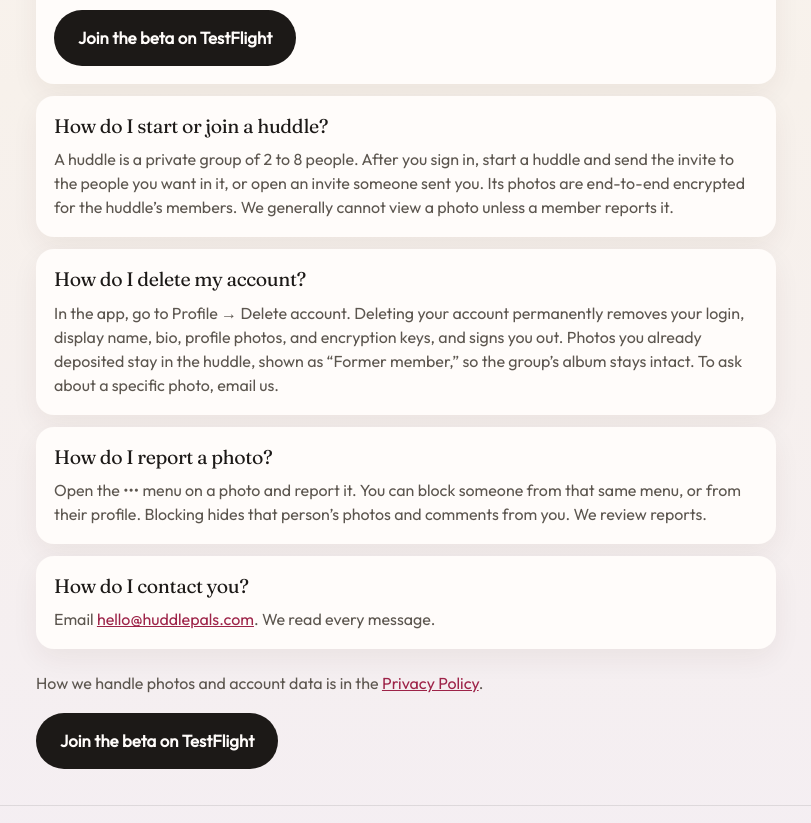
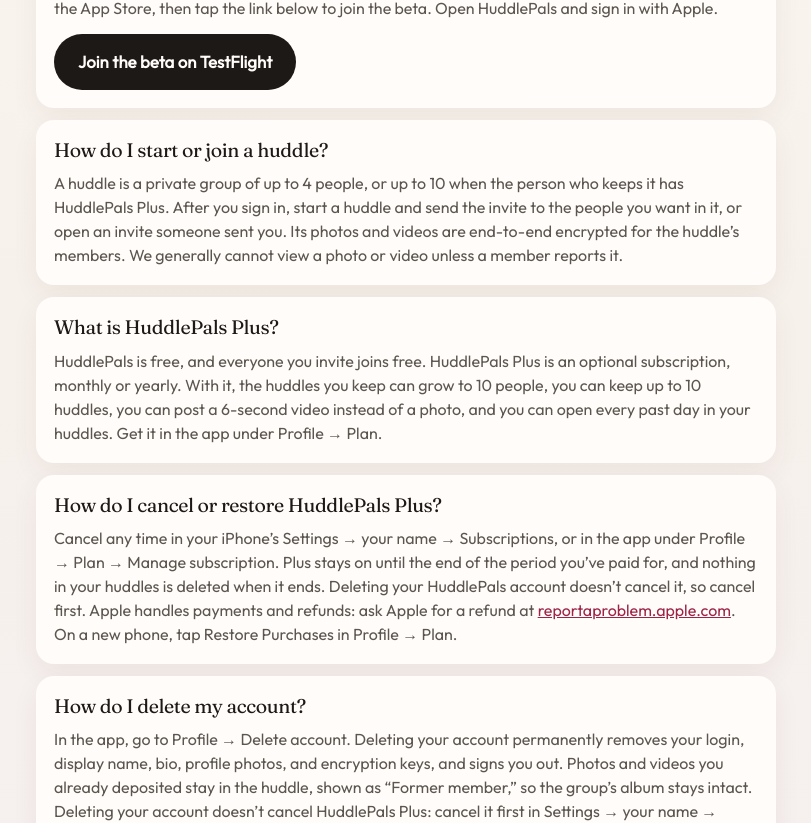
Before and after one commit to XpertiCON106/HuddlePals.com, a React (Vite) app: page /support in a window 1280 px wide. Shown: the part 626-1449 px from the top of the page, without its empty margins (234-1045 px from the left). Built offline with nearby package versions, Linux system fonts and the light colour scheme.

Commit message:
Merge pull request #2 from XpertiCON106/advertisement
Add HuddlePals Plus and video drops across website and legal pages

```diff
--- a/index.html
+++ b/index.html
@@ -9,7 +9,7 @@
     <title>HuddlePals — One photo a day. Just your people.</title>
     <meta
       name="description"
-      content="HuddlePals is a private photo app for groups of 2 to 8. Post one photo a day, unlock everyone else's, and keep a shared streak. Photos are end-to-end encrypted. iOS 17+."
+      content="HuddlePals is a private photo app for small groups. Post one photo a day, unlock everyone else's, and keep a shared streak. Photos and videos are end-to-end encrypted. iOS 17+."
     />
     <link rel="canonical" href="https://huddlepals.com/" />
     <link rel="icon" href="/favicon.svg" type="image/svg+xml" />
--- a/src/content/privacy.md
+++ b/src/content/privacy.md
@@ -1,7 +1,7 @@
 
 # HuddlePals — Privacy Policy
 
-_Last updated: 2026-10-23_
+_Last updated: 2026-10-27_
 
 > Operator: **HuddlePals**
 > Contact: **{{CONTACT_EMAIL}}**
@@ -9,9 +9,10 @@
 ## What HuddlePals is
 
 HuddlePals is a private, invite-only photo-sharing app for small groups. Each
-member deposits one photo per day into a shared "huddle." Photos are
-end-to-end encrypted so that only the members of that huddle can view them,
-within the limits described under "How your data is stored and protected."
+member deposits one photo per day into a shared "huddle" or, with HuddlePals
+Plus, a video of up to 6 seconds. Photos and videos are end-to-end encrypted
+so that only the members of that huddle can view them, within the limits
+described under "How your data is stored and protected."
 
 ## What we collect
 
@@ -20,11 +21,12 @@
 | **Apple account identifier**, and any email address Apple shares at sign-in (it may be a private relay address) | To sign you in with Sign in with Apple, the only way to sign in. If Apple shares your name, we use it only to pre-fill your display name, which you can change | Yes |
 | **Display name** | Shown to other members of your huddles | Yes |
 | **Profile photos** (up to 3) and **bio** | Shown on your profile to people you share a huddle with | Yes |
-| **Deposited photos and captions** | The core function — shared with your huddle's members. Photos are end-to-end encrypted; captions are not | Yes |
+| **Deposited photos, videos and captions** | The core function — shared with your huddle's members. Photos and videos are end-to-end encrypted, including a video's sound and the still image made from its first frame; captions are not. A video records sound only if you allow HuddlePals to use the microphone | Yes |
 | **Encryption public key** | Lets your huddle's members share the huddle's photo key with your device. Your private key stays on your devices (iCloud Keychain) | Yes |
 | **Reactions and comments** | The core function | Yes |
 | **Push notification token** (only if you allow notifications) | To notify your device about activity in your huddles: new photos, comments and reactions on your photos, and new members | Yes |
 | **Terms agreement record**: which version of the Terms of Service you agreed to, when, and the app version | To show that you agreed to the Terms | Yes |
+| **Subscription records** (only if you get HuddlePals Plus): the plan (monthly or yearly), Apple's transaction IDs, when it was bought and when it renews or ends, any billing grace period, refund or revocation, whether it will renew, and whether it was a test purchase | To give you Plus and keep it in step with Apple, and so that one subscription unlocks only one account. Apple handles payment: we never receive your card or billing details | Yes |
 
 We do **not** use third-party advertising or tracking, we do **not** sell your
 data, and we do **not** collect location, contacts, or device-tracking
@@ -38,14 +40,17 @@
 network traffic uses HTTPS. Sign-in tokens are stored in the iOS Keychain on
 your device.
 
-**Deposited photos are end-to-end encrypted.** Each photo is encrypted on
-your device before upload, and the keys that decrypt a huddle's photos are
-held on its members' devices, not by us. Supabase stores only the encrypted
-file. We don't hold your photo keys, and HuddlePals is designed so that we
-(the operator) can't view your photos, with one exception: when someone
-**reports** a photo, their device sends that one photo's key with the report
-so we can review it. That key opens only the reported photo, never the rest
-of the huddle.
+**Deposited photos and videos are end-to-end encrypted.** Each photo and
+video is encrypted on your device before upload, and the keys that decrypt a
+huddle's photos and videos are held on its members' devices, not by us.
+Supabase stores only the encrypted files. We don't hold your keys, and
+HuddlePals is designed so that we (the operator) can't view your photos or
+videos, with one exception: when someone **reports** a photo or video, their
+device sends that one deposit's key with the report so we can review it.
+That key opens only the reported deposit (for a video, the clip and its
+still image), never the rest of the huddle. Your device keeps only encrypted
+copies: a new recording stays in a protected temporary file only until it's
+encrypted, and a video is decrypted into memory to play.
 
 Our servers keep track of who belongs to each huddle and pass members'
 public keys between devices. So that no one who controls those servers,
@@ -65,21 +70,40 @@
 
 **Notifications** are delivered through Apple's push notification service.
 They name the huddle and the member who posted, commented, reacted or
-joined, and never include photos, captions or comment text. You can turn
-them off in Profile → Notifications or in iOS Settings; signing out or
+joined, and never include photos, videos, captions or comment text. You can
+turn them off in Profile → Notifications or in iOS Settings; signing out or
 turning them off removes your device's token.
 
 Not end-to-end encrypted: captions, comments, reactions, your display name,
-bio, and profile photos, and information such as who is in which huddle and
-when photos were posted. These are protected by the access rules above and
-are visible to us as the operator.
+bio, and profile photos, and information such as who is in which huddle,
+when deposits were posted, whether each is a photo or a video and how long a
+video is, and whether you have HuddlePals Plus. These are protected by the
+access rules above and are visible to us as the operator.
+
+## HuddlePals Plus purchases
+
+HuddlePals Plus is sold through Apple's App Store, and Apple handles the
+payment: we never receive your payment card or billing details. When you
+buy, renew or restore Plus, your device sends us the signed record of the
+purchase that Apple gave it, and Apple's servers tell us about renewals,
+billing problems, refunds and cancellations. We check Apple's signature on
+each, then keep the subscription records listed above for as long as your
+account exists. The app tags each purchase with your HuddlePals account ID,
+so that the subscription goes to the account that bought it and can't
+unlock another; Apple receives that ID, a random code that means nothing
+outside HuddlePals, with the purchase. We also note which messages from Apple arrived and when, and
+delete those notes after 90 days. Apple keeps its own records of your
+purchases under Apple's privacy policy.
 
 ## Permanence of deposited content
 
-HuddlePals is built around a promise: **a photo deposited into a huddle is
-permanent.** It becomes part of that group's shared archive and **cannot be
-edited or deleted**, even by the person who posted it. Please only deposit
-photos you are comfortable making a permanent part of your group's record.
+HuddlePals is built around a promise: **a photo or video deposited into a
+huddle is permanent.** It becomes part of that group's shared archive and
+**cannot be edited or deleted**, even by the person who posted it. Please
+only deposit photos and videos you are comfortable making a permanent part
+of your group's record. On the free plan, the archive shows the most recent
+30 days; older deposits are kept, not deleted, and open again with
+HuddlePals Plus.
 
 ## Your choices and account deletion
 
@@ -87,25 +111,29 @@
 When you do:
 
 - Your account, login, display name, bio, profile photos, push notification
-  tokens, encryption keys, and Terms agreement records are **permanently
-  removed**, and you are signed out.
+  tokens, encryption keys, Terms agreement records, and subscription records
+  are **permanently removed**, and you are signed out.
 - We ask Apple to revoke the app's access to your Apple Account.
-- **Photos you already deposited remain in your shared huddles**, shown as
-  "Former member" rather than under your name. This is required to keep the
-  group's shared archive intact for the other members — consistent with the
-  permanence described above.
+- **Photos and videos you already deposited remain in your shared huddles**,
+  shown as "Former member" rather than under your name. This is required to
+  keep the group's shared archive intact for the other members — consistent
+  with the permanence described above.
+- **Deleting your account doesn't cancel HuddlePals Plus.** Apple keeps
+  billing until you cancel it in Settings → your name → Subscriptions, so
+  cancel it there first.
 
-If you want a deposited photo removed from a huddle entirely (beyond the
-"Former member" de-identification above), contact us at the email above and
-we will review the request.
+If you want a deposited photo or video removed from a huddle entirely
+(beyond the "Former member" de-identification above), contact us at the
+email above and we will review the request.
 
 ## Reporting and blocking
 
-You can **report** a photo and **block** another member from within the app
-(via the "•••" menu on a photo or a member's profile). Blocking hides that
-person's photos and comments from you. We review reports and act on
-objectionable content. Because photos are end-to-end encrypted, reporting a
-photo shares that photo's decryption key with us so we can see it; we use it
+You can **report** a photo or video and **block** another member from
+within the app (via the "•••" menu on a photo or video, or on a member's
+profile). Blocking hides that person's photos, videos and comments from you.
+We review reports and act on objectionable content. Because photos and
+videos are end-to-end encrypted, reporting one shares that deposit's
+decryption key with us so we can see it; we use it
 only to review the report and to meet our legal obligations, such as
 reporting child sexual abuse material to NCMEC. Reports stay on file even if
 the person who filed one, or the person reported, deletes their account,
--- a/src/pages/About.tsx
+++ b/src/pages/About.tsx
@@ -47,14 +47,14 @@
       <p className="cta-note">For iPhone. Requires iOS 17 or later.</p>
       <ul className="chips">
         <li>Sign in with Apple</li>
-        <li>Groups of 2–8</li>
+        <li>Groups of up to 10</li>
         <li>Camera only</li>
         <li>End-to-end encrypted photos</li>
       </ul>
 
       <section>
         <h2>How it works</h2>
-        <p className="lede">A private group of two to eight. Everyone posts one photo a day.</p>
+        <p className="lede">A private group of up to four, or ten with HuddlePals Plus. Everyone posts one photo a day.</p>
         <div className="steps">
           {steps.map((step) => (
             <article className="step" key={step.n}>
--- a/src/pages/Home.tsx
+++ b/src/pages/Home.tsx
@@ -4,7 +4,7 @@
 export function Home() {
   usePageMeta(
     "HuddlePals — One photo a day. Just your people.",
-    "HuddlePals is a private photo app for groups of 2 to 8. Post one photo a day, unlock everyone else's, and keep a shared streak. Photos are end-to-end encrypted. iOS 17+.",
+    "HuddlePals is a private photo app for small groups. Post one photo a day, unlock everyone else's, and keep a shared streak. Photos and videos are end-to-end encrypted. iOS 17+.",
   );
 
   return (
--- a/src/pages/Privacy.tsx
+++ b/src/pages/Privacy.tsx
@@ -5,7 +5,7 @@
 export function Privacy() {
   usePageMeta(
     "Privacy Policy — HuddlePals",
-    "How HuddlePals collects, encrypts, and stores photos and account data, and how to delete your account.",
+    "How HuddlePals collects, encrypts, and stores photos, videos, purchases, and account data, and how to delete your account.",
   );
   return (
     <div className="page">
--- a/src/pages/Support.tsx
+++ b/src/pages/Support.tsx
@@ -24,7 +24,7 @@
         <p>
           If an intimate image of you, or of someone you are authorized to act for, was shared on
           HuddlePals without consent, you can ask us to remove it, whether or not you have an
-          account. Report the photo in the app, or email{" "}
+          account. Report the photo or video in the app, or email{" "}
           <a href={`mailto:${CONTACT_EMAIL}?subject=${encodeURIComponent(REMOVAL_SUBJECT)}`}>
             {CONTACT_EMAIL}
           </a>{" "}
@@ -61,10 +61,32 @@
         <article>
           <h2>How do I start or join a huddle?</h2>
           <p>
-            A huddle is a private group of 2 to 8 people. After you sign in, start a huddle and
-            send the invite to the people you want in it, or open an invite someone sent you. Its
-            photos are end-to-end encrypted for the huddle’s members. We generally cannot view a
-            photo unless a member reports it.
+            A huddle is a private group of up to 4 people, or up to 10 when the person who keeps it
+            has HuddlePals Plus. After you sign in, start a huddle and send the invite to the people
+            you want in it, or open an invite someone sent you. Its photos and videos are
+            end-to-end encrypted for the huddle’s members. We generally cannot view a photo or video
+            unless a member reports it.
+          </p>
+        </article>
+        <article>
+          <h2>What is HuddlePals Plus?</h2>
+          <p>
+            HuddlePals is free, and everyone you invite joins free. HuddlePals Plus is an optional
+            subscription, monthly or yearly. With it, the huddles you keep can grow to 10 people,
+            you can keep up to 10 huddles, you can post a 6-second video instead of a photo, and you
+            can open every past day in your huddles. Get it in the app under Profile → Plan.
+          </p>
+        </article>
+        <article>
+          <h2>How do I cancel or restore HuddlePals Plus?</h2>
+          <p>
+            Cancel any time in your iPhone’s Settings → your name → Subscriptions, or in the app
+            under Profile → Plan → Manage subscription. Plus stays on until the end of the period
+            you’ve paid for, and nothing in your huddles is deleted when it ends. Deleting your
+            HuddlePals account doesn’t cancel it, so cancel first. Apple handles payments and
+            refunds: ask Apple for a refund at{" "}
+            <a href="https://reportaproblem.apple.com">reportaproblem.apple.com</a>. On a new phone,
+            tap Restore Purchases in Profile → Plan.
           </p>
         </article>
         <article>
@@ -72,16 +94,18 @@
           <p>
             In the app, go to Profile → Delete account. Deleting your account permanently removes
             your login, display name, bio, profile photos, and encryption keys, and signs you out.
-            Photos you already deposited stay in the huddle, shown as “Former member,” so the
-            group’s album stays intact. To ask about a specific photo, email us.
+            Photos and videos you already deposited stay in the huddle, shown as “Former member,” so
+            the group’s album stays intact. Deleting your account doesn’t cancel HuddlePals Plus:
+            cancel it first in Settings → your name → Subscriptions. To ask about a specific photo
+            or video, email us.
           </p>
         </article>
         <article>
           <h2>How do I report a photo?</h2>
           <p>
-            Open the ••• menu on a photo and report it. You can block someone from that same menu,
-            or from their profile. Blocking hides that person’s photos and comments from you. We
-            review reports.
+            Open the ••• menu on a photo or video and report it. You can block someone from that
+            same menu, or from their profile. Blocking hides that person’s photos, videos, and
+            comments from you. We review reports.
           </p>
         </article>
         <article>
```
Also changed, not shown: src/content/terms.md (+25 -15 lines).
